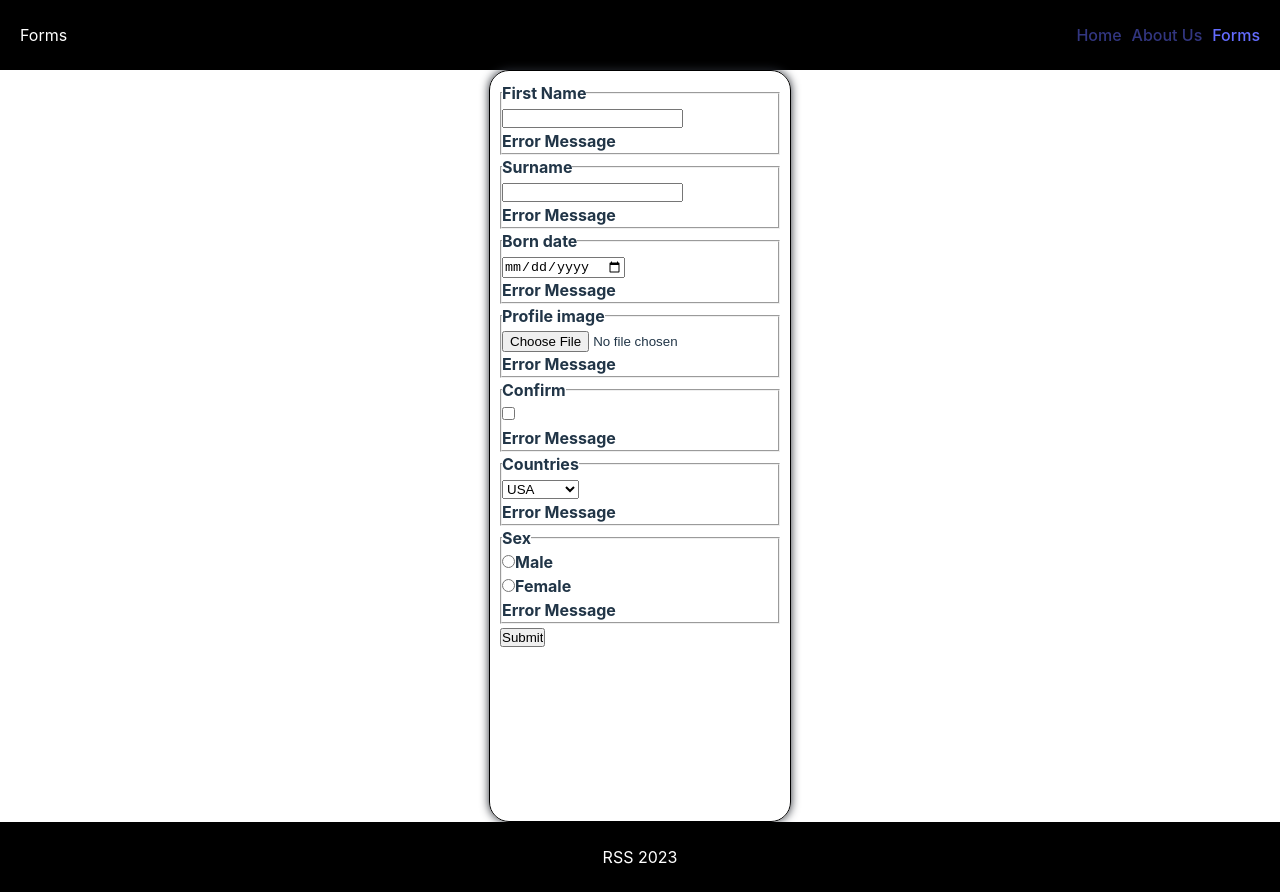
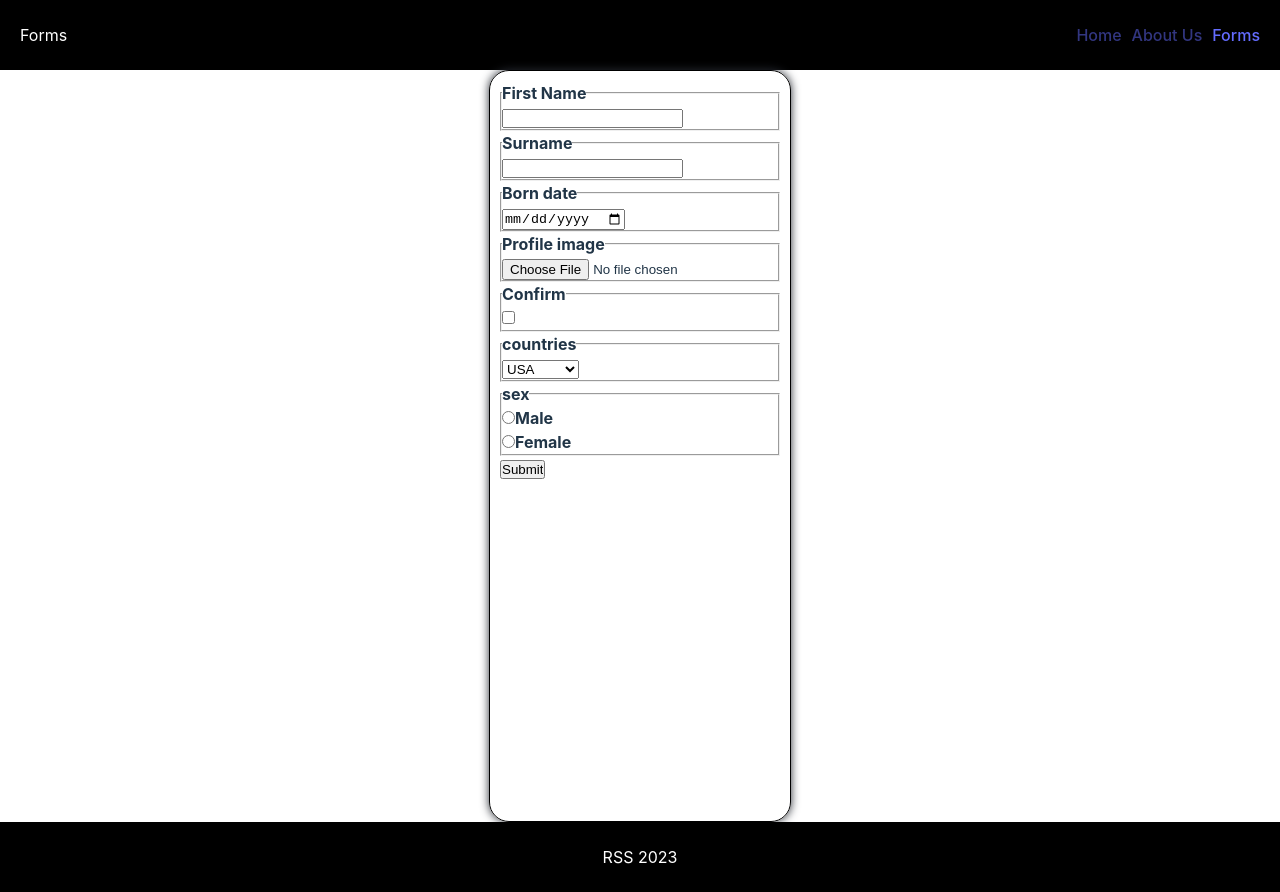
Before and after one commit to bloodsuckers-spb/ssr-render-to-pipeable-stream, a React (Vite) app: page /forms in a window 1280 px wide. Built offline with nearby package versions, Linux system fonts and the light colour scheme.

Commit message:
feat: add basic validation

```diff
--- a/src/pages/Forms/components/Form/components/FormField/index.tsx
+++ b/src/pages/Forms/components/Form/components/FormField/index.tsx
@@ -3,14 +3,15 @@ import { ReactNode } from 'react';
 type Props = {
   title: string;
   children: ReactNode;
+  isError: boolean;
 };
 
-const FormField = ({ children, title }: Props) => {
+const FormField = ({ children, title, isError }: Props) => {
   return (
     <fieldset>
       <legend>{title}</legend>
       {children}
-      <p>Error Message</p>
+      {isError && <p>Error Message</p>}
     </fieldset>
   );
 };
--- a/src/pages/Forms/components/Form/constants.ts
+++ b/src/pages/Forms/components/Form/constants.ts
@@ -7,7 +7,7 @@ export interface InputData {
 
 export const inputsData: Array<InputData> = [
   {
-    id: 'first-name',
+    id: 'firstName',
     title: 'First Name',
     type: 'text',
     errorMessage: 'errorMessage',
@@ -19,19 +19,19 @@ export const inputsData: Array<InputData> = [
     errorMessage: 'errorMessage',
   },
   {
-    id: 'born-date',
+    id: 'bornDate',
     title: 'Born date',
     type: 'date',
     errorMessage: 'errorMessage',
   },
   {
-    id: 'profile-picture',
+    id: 'profilePicture',
     title: 'Profile image',
     type: 'file',
     errorMessage: 'errorMessage',
   },
   {
-    id: 'personal-data',
+    id: 'personalData',
     title: 'Confirm',
     type: 'checkbox',
     errorMessage: 'errorMessage',
--- a/src/pages/Forms/components/Form/index.tsx
+++ b/src/pages/Forms/components/Form/index.tsx
@@ -4,35 +4,65 @@ import { FormInput, FormField } from './components';
 
 import styles from './index.module.css';
 
-import Validation from '../../../../services/Validation';
+import validate from '../../../../services/Validation';
 
-import { State, Props } from './models';
+import { State, Props, ErrorsStatus } from './models';
 
 import { inputsData, radioValues, countries } from './constants';
 
 export default class Form extends Component<Props, State> {
-  private static readonly selectTitle = 'Countries';
-  private static readonly radioTitle = 'Sex';
+  private static readonly selectTitle = 'countries';
+  private static readonly radioTitle = 'sex';
   private inputsRefs: Array<HTMLInputElement> = [];
   private radioRefs: Array<HTMLInputElement> = [];
   private selectRef: HTMLSelectElement | null = null;
+  private isValid = false;
   constructor(props: Props) {
     super(props);
     this.state = {
       isInvalid: false,
-      errors: inputsData.map(({ id }) => ({ id, status: false })),
+      errorsStatus: {
+        firstName: false,
+        surname: false,
+        bornDate: false,
+        profilePic: false,
+        personalData: false,
+      },
     };
   }
 
   private handleSubmit = (event: FormEvent) => {
     event.preventDefault();
-    console.log(this.inputsRefs);
-    console.log(this.radioRefs);
-    console.log(this.selectRef?.value);
+    const { selectTitle, radioTitle } = Form;
+
+    const inputsState = this.inputsRefs.reduce(
+      (acc: ErrorsStatus, { id, value }) => {
+        acc[id] = validate(value);
+        if (acc[id] && !this.isValid) {
+          this.isValid = true;
+        }
+        return acc;
+      },
+      {}
+    );
+
+    const radioStatus = !this.radioRefs.find((radio) => radio.checked);
+    if (radioStatus && !this.isValid) {
+      this.isValid = true;
+    }
+
+    this.setState({
+      errorsStatus: {
+        ...inputsState,
+        [radioTitle]: radioStatus,
+        [selectTitle]: false,
+      },
+    });
   };
 
   render(): ReactNode {
     const { selectTitle, radioTitle } = Form;
+    const { errorsStatus } = this.state;
     return (
       <form
         className={styles.form}
@@ -42,6 +72,7 @@ export default class Form extends Component<Props, State> {
           <FormField
             key={id}
             title={title}
+            isError={errorsStatus[id]}
           >
             <FormInput
               data={{ id, type, title }}
@@ -50,7 +81,10 @@ export default class Form extends Component<Props, State> {
           </FormField>
         ))}
 
-        <FormField title={selectTitle}>
+        <FormField
+          title={selectTitle}
+          isError={errorsStatus[selectTitle]}
+        >
           <label className={styles.sr}>{selectTitle}</label>
           <select ref={(select) => (this.selectRef = select)}>
             {countries.map((value) => (
@@ -59,7 +93,10 @@ export default class Form extends Component<Props, State> {
           </select>
         </FormField>
 
-        <FormField title={radioTitle}>
+        <FormField
+          title={radioTitle}
+          isError={errorsStatus[radioTitle]}
+        >
           {radioValues.map((value, ind) => {
             const id = value.toLowerCase();
             return (
--- a/src/pages/Forms/components/index.ts
+++ b/src/pages/Forms/components/index.ts
@@ -1,4 +1,3 @@
-import Select from './Form/components/FormSelect';
 import FormInput from './Form/components/FormInput';
 
-export { Select, FormInput };
+export { FormInput };
--- a/src/services/Validation/index.ts
+++ b/src/services/Validation/index.ts
@@ -1,4 +1,4 @@
-const Validation = () => {
+const validate = (value: string, type?: string) => {
   const isTextInputValid = (value: string) =>
     /^[A-Z][a-z]+|[А-Я][а-я]{2,10}$/.test(value);
 
@@ -21,11 +21,18 @@ const Validation = () => {
     return !!value;
   };
 
-  // switch() {
-  //   case:
-  //   default:
-  // }
-
+  switch (type) {
+    case 'text':
+      return !isTextInputValid(value);
+    case 'date':
+      return !isDateValid(value);
+    case 'file':
+      return !isFileValid(value);
+    case 'checkbox':
+      return !isChecked(value);
+    default:
+      return !isSelectValid(value);
+  }
 };
 
-export default Validation;
+export default validate;
```
Also changed, not shown: src/pages/Forms/components/Form/models.ts (+3 -4 lines).
